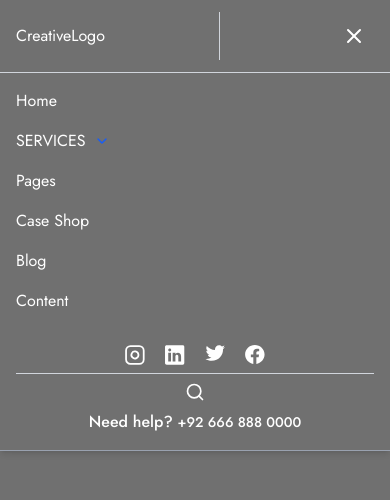
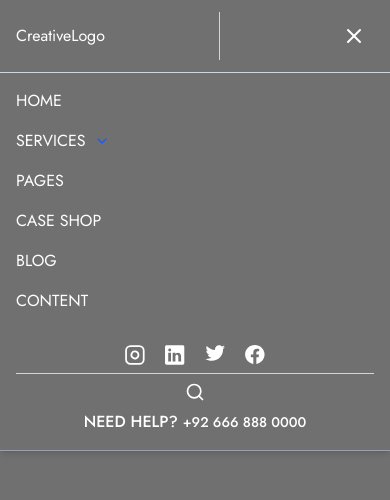
Before and after one commit to SarahHanks04/task1, a Next.js app: page / in a window 390 px wide. Both pictures are taken after a click on the button 353 px from the left and 36 px from the top of the page. Shown: the top 500 px of the page. Built offline with nearby package versions, Linux system fonts and the light colour scheme.

Commit message:
Refactor header component: update comments and adjust mobile navigation class

```diff
--- a/src/components/header.tsx
+++ b/src/components/header.tsx
@@ -44,7 +44,7 @@ export default function Header() {
           <SocialLinks />
           <span className="h-12 w-px bg-gray-300 mx-4" />
 
-          {/* Static Search Icon */}
+          {/* Search Icon */}
           <div className="relative">
             <Search className="h-5 w-5 text-white hover:text-[#3C72FC]" />
           </div>
@@ -80,7 +80,7 @@ export default function Header() {
 
       {/* Mobile Navigation */}
       {mobileMenuOpen && (
-        <nav className="mobile-menu md:hidden bg-[#707070] text-white p-4">
+        <nav className="mobile-menu md:hidden bg-[#707070] uppercase text-white p-4">
           <div className="space-y-4">
             {navLinks.map((link) => (
               <NavItem
```
